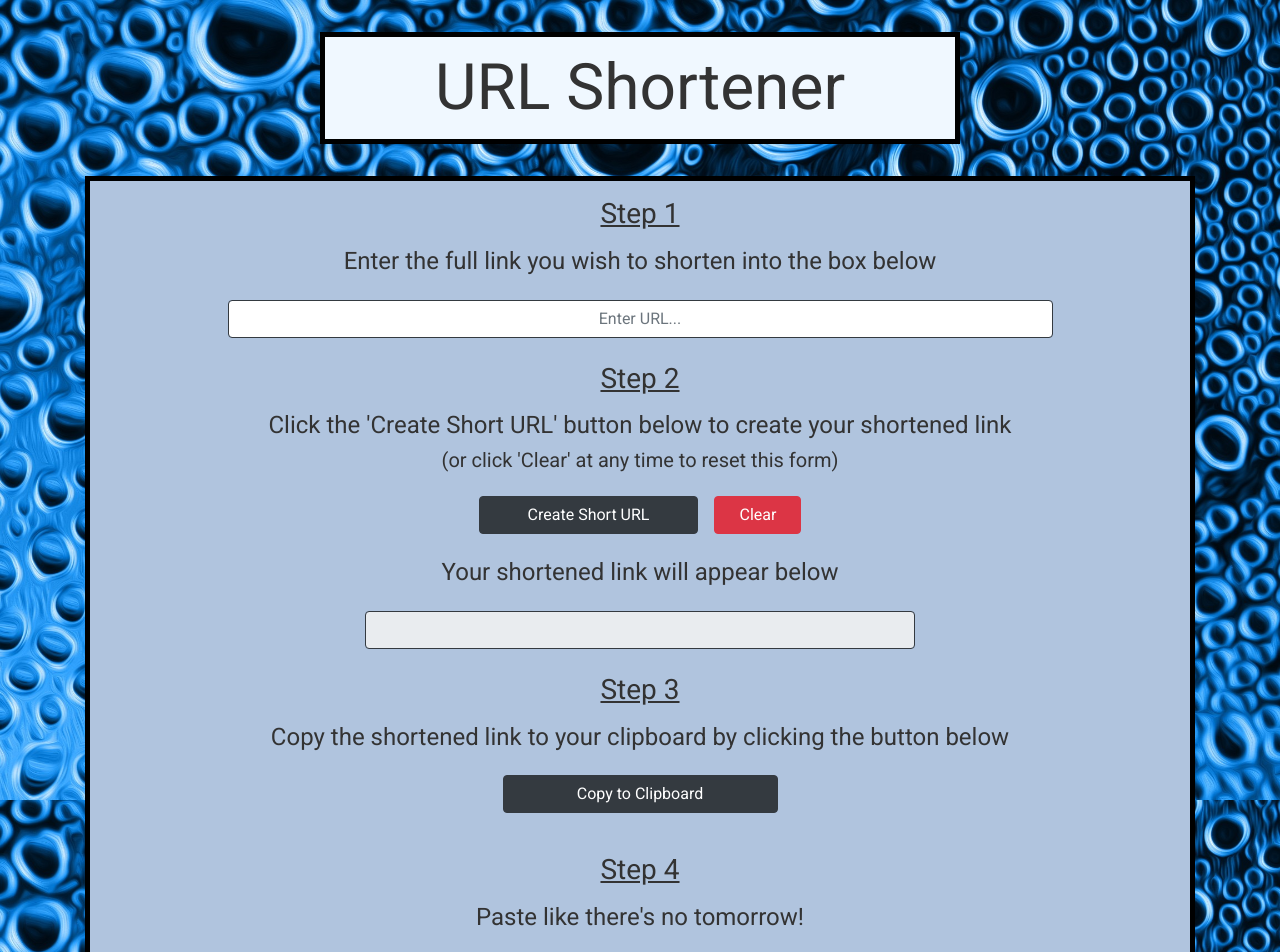
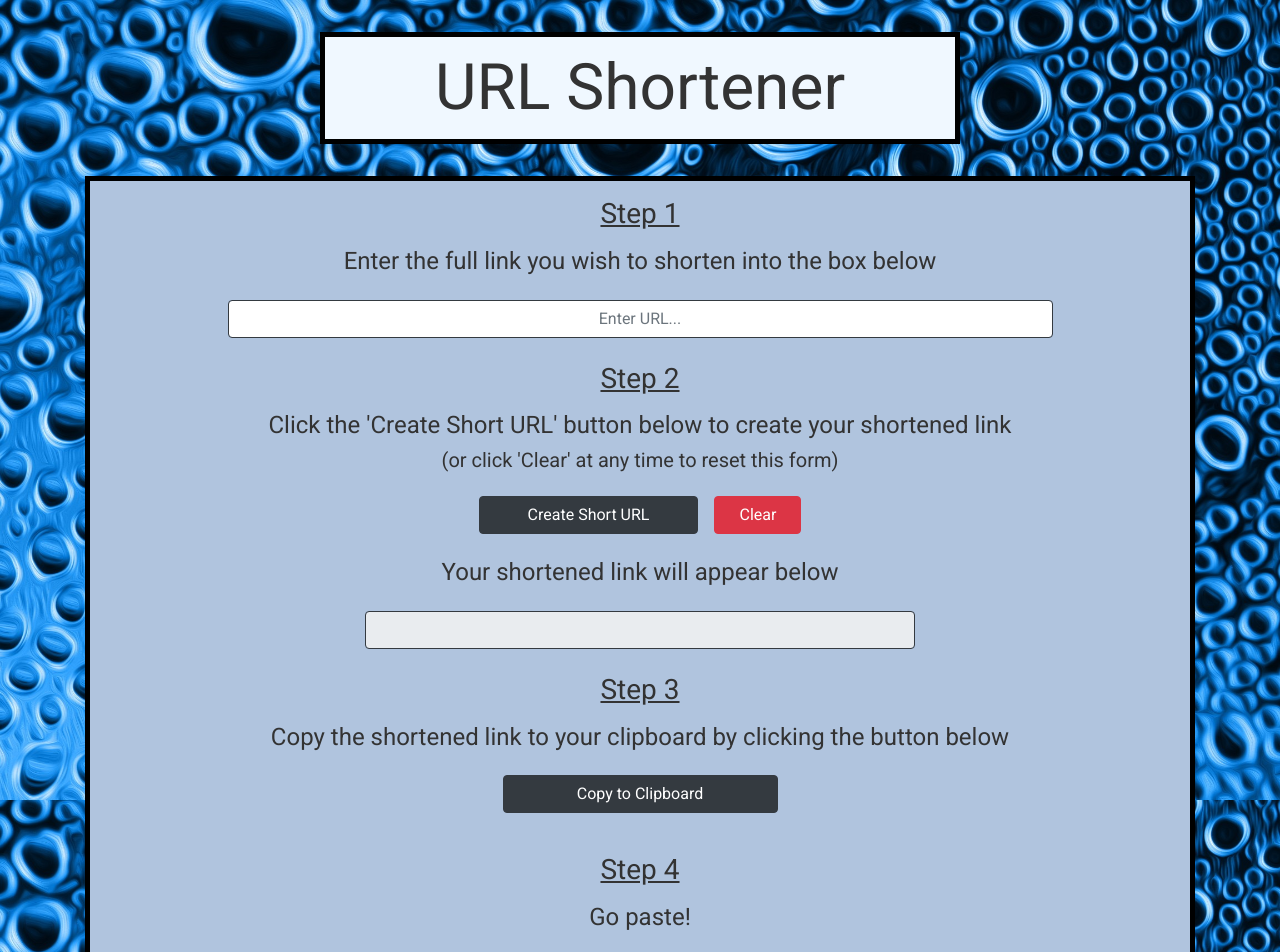
Before and after one commit to MartinKearney/URL-Shortener, a React (Create React App) app in the folder client/: page / in a window 1280 px wide. Shown: the top 952 px of the page. Built offline with nearby package versions, Linux system fonts and the light colour scheme.

Commit message:
Refactored client to hooks

```diff
--- a/client/src/App.js
+++ b/client/src/App.js
@@ -1,39 +1,35 @@
-import React, { Component } from 'react';
+import React, { useState } from 'react';
 import axios from 'axios';
 import UserInterface from './components/UserInterface';
 import Alert from './components/Alert';
 
 import './App.css';
 
-class App extends Component {
-  state = {
-    outputUrl: '',
-    alertText: null
-  };
+const App = () => {
+  const [outputUrl, setOutputUrl] = useState('');
+  const [alertText, setAlertText] = useState(null);
 
-  createUrl = async longUrl => {
+  const createUrl = async longUrl => {
     try {
       // hit shorten endpoint with longUrl as body
       const newUrl = await axios.post('/api/url/shorten', { longUrl: longUrl });
-      this.setState({ outputUrl: newUrl.data.shortUrl });
+      setOutputUrl(newUrl.data.shortUrl);
     } catch (error) {
       // set an alert if e.g. a bad request is made
-      this.setAlert();
+      setAlert();
     }
   };
 
-  clearOutput = () => {
-    this.setState({ outputUrl: '' });
+  const clearOutput = () => {
+    setOutputUrl('');
   };
 
-  setAlert = () => {
-    this.setState({ alertText: 'Please enter a valid URL' });
+  const setAlert = () => {
+    setAlertText('Please enter a valid URL');
     // remove warning after 3 seconds
-    setTimeout(() => this.setState({ alertText: null }), 3000);
+    setTimeout(() => setAlertText(null), 3000);
   };
 
-  render() {
-    const { outputUrl, alertText } = this.state;
   return (
     <div>
       <div className='title-container'>
@@ -42,14 +38,13 @@ class App extends Component {
       <div className='container'>
         <Alert alertText={alertText} />
         <UserInterface
-            createUrl={this.createUrl}
+          createUrl={createUrl}
           outputUrl={outputUrl}
-            clear={this.clearOutput}
+          clear={clearOutput}
         />
       </div>
     </div>
   );
-  }
-}
+};
 
 export default App;
--- a/client/src/components/InputComponent.js
+++ b/client/src/components/InputComponent.js
@@ -1,37 +1,34 @@
-import React, { Component } from 'react';
+import React, { useState } from 'react';
 
-class InputComponent extends Component {
-  state = {
-    text: ''
+const InputComponent = ({ clear, createUrl }) => {
+  const [text, setText] = useState('');
+
+  const onChange = e => setText(e.target.value);
+
+  const onClear = () => {
+    setText('');
+    clear();
   };
 
-  onChange = e => this.setState({ [e.target.name]: e.target.value });
-
-  onClear = () => {
-    this.setState({ text: '' });
-    this.props.clear();
+  const onSubmit = e => {
+    e.preventDefault();
+    createUrl(text);
   };
 
-  onSubmit = e => {
-    e.preventDefault();
-    this.props.createUrl(this.state.text);
-  };
-
-  render() {
   return (
     <div>
       <h3 className='instruction-heading'>Step 1</h3>
       <h4 className='instruction'>
         Enter the full link you wish to shorten into the box below
       </h4>
-        <form onSubmit={this.onSubmit} className='form-group mb-0'>
+      <form onSubmit={onSubmit} className='form-group mb-0'>
         <input
           type='text'
           className='form-control border border-dark my-4 w-75 mx-auto'
           name='text'
           placeholder='Enter URL...'
-            value={this.state.text}
-            onChange={this.onChange}
+          value={text}
+          onChange={onChange}
         />
         <h3 className='instruction-heading'>Step 2</h3>
         <h4 className='instruction'>
@@ -48,7 +45,7 @@ class InputComponent extends Component {
             />
             <button
               type='button'
-                onClick={this.onClear}
+              onClick={onClear}
               className='btn btn-danger mx-2 pl-4 pr-4'
             >
               Clear
@@ -58,7 +55,6 @@ class InputComponent extends Component {
       </form>
     </div>
   );
-  }
-}
+};
 
 export default InputComponent;
--- a/client/src/components/OutputComponent.js
+++ b/client/src/components/OutputComponent.js
@@ -28,7 +28,7 @@ const OutputComponent = ({ outputUrl }) => {
         </div>
         <div style={{ marginBottom: '2rem' }}>
           <h3 className='instruction-heading'>Step 4</h3>
-          <h4 className='instruction'>Paste like there's no tomorrow!</h4>
+          <h4 className='instruction'>Go paste!</h4>
         </div>
       </div>
     </div>
--- a/client/src/components/UserInterface.js
+++ b/client/src/components/UserInterface.js
@@ -1,4 +1,4 @@
-import React, { Fragment } from 'react';
+import React from 'react';
 import InputComponent from './InputComponent';
 import OutputComponent from './OutputComponent';
 
```
Lines whose indentation alone changed are shown as unchanged.
